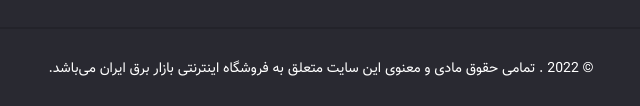
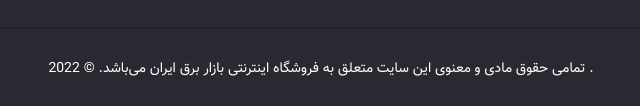
Before and after one commit to Zaynab-madani/Bazar-bargh-iran, a plain HTML site: page product/index.html in a window 1280 px wide. Shown: the part 2187-2293 px from the top of the page, 319-959 px from the left. Drawn offline with nearby package versions, Linux system fonts and the light colour scheme; files whose address does not match are found by name.

Commit message:
update readme and index.html

```diff
--- a/product/index.html
+++ b/product/index.html
@@ -262,7 +262,8 @@
         </a>
       </div>
       <div class="copyright">
-        © 2022 . تمامی حقوق مادی و معنوی این سایت متعلق به فروشگاه اینترنتی بازار برق ایران می‌باشد.
+       . تمامی حقوق مادی و معنوی این سایت متعلق به فروشگاه اینترنتی بازار برق ایران می‌باشد.
+       <span>© 2022</span>
       </div>
     </footer>
     <!-- scripts -->
```
Also changed, not shown: 1 other file.
